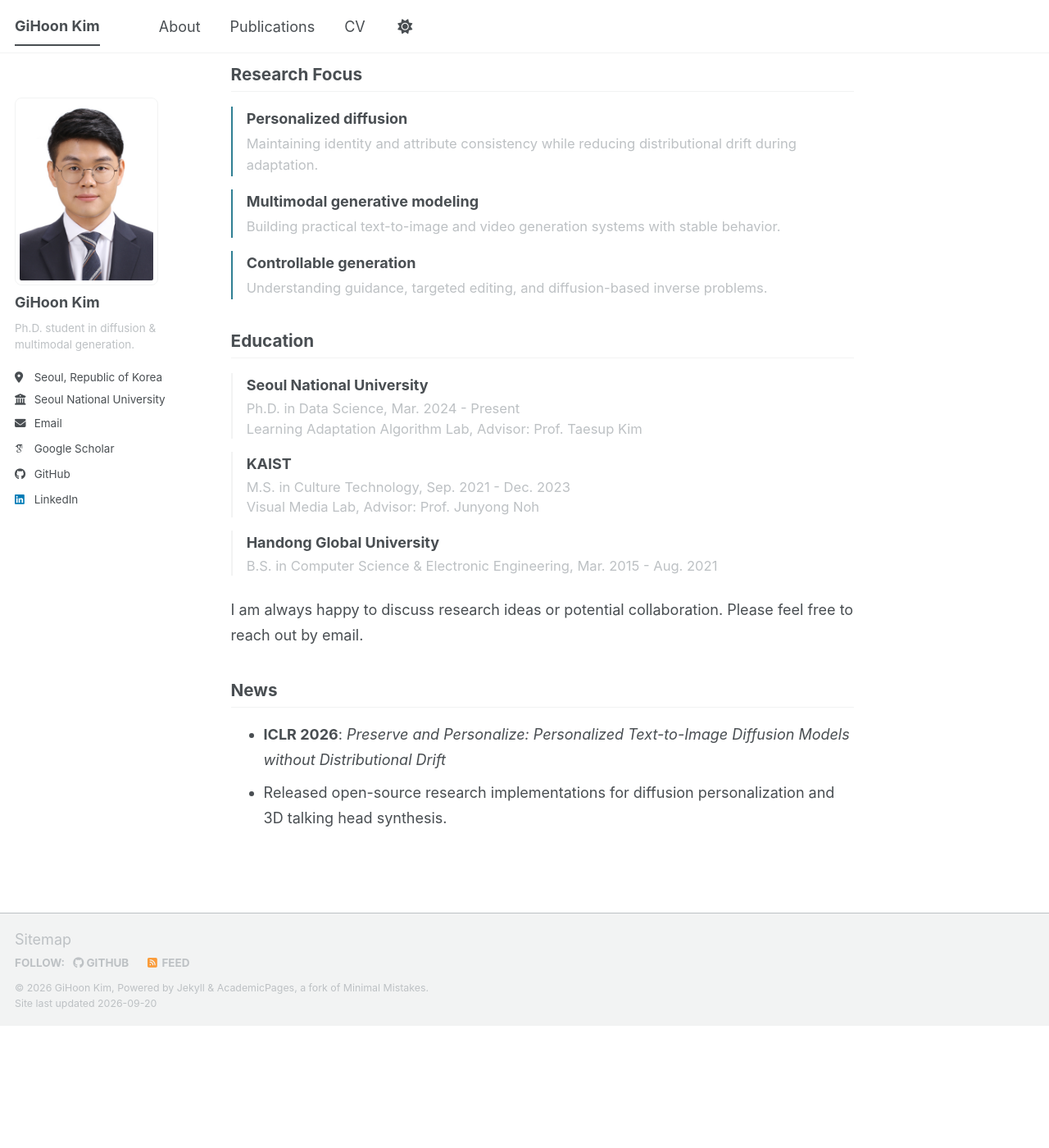
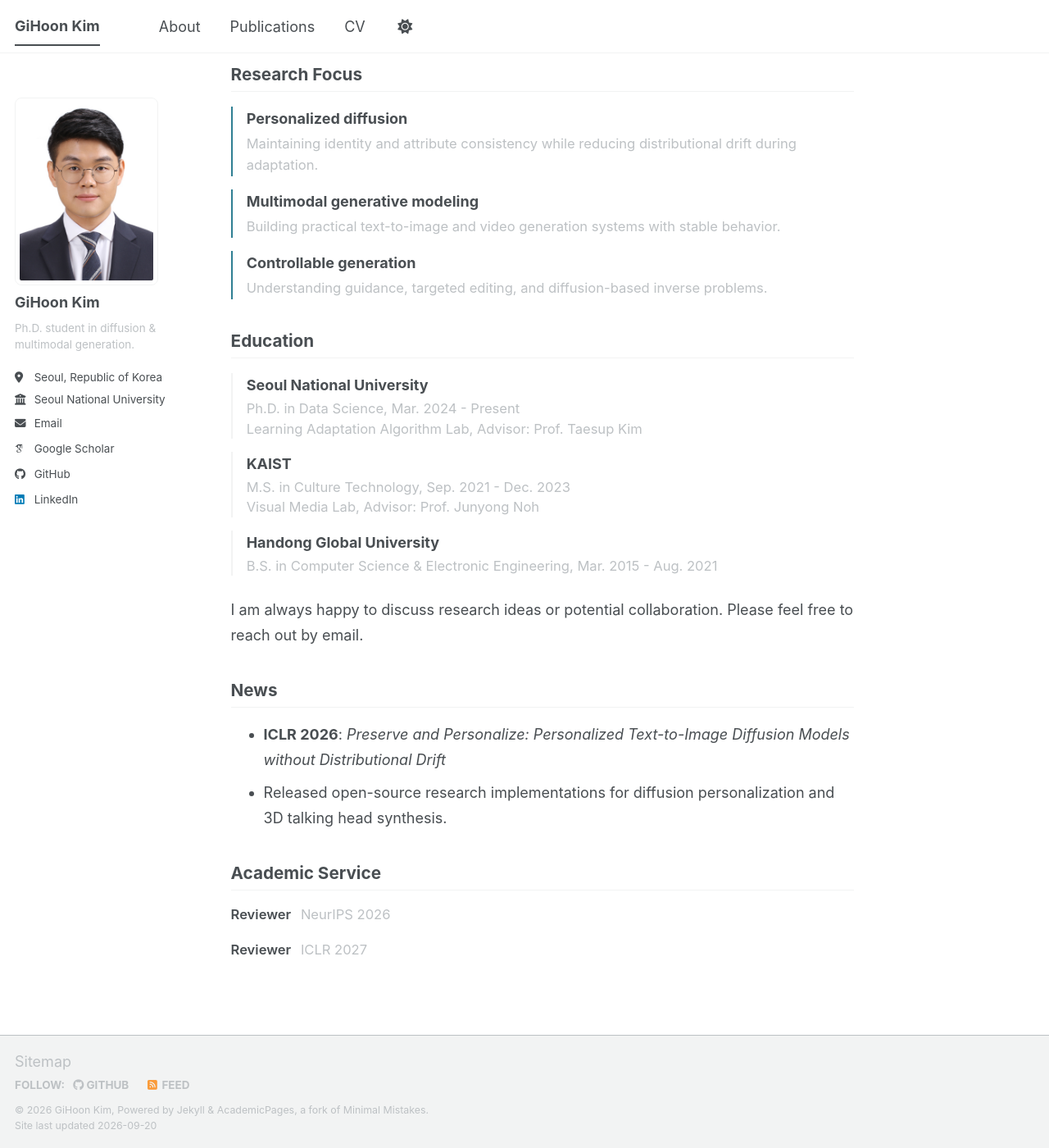
Before and after one commit to rlgnswk/gihoonkim, a Jekyll site: the page built from _pages/about.md, in a window 1280 px wide and 1400 px high, scrolled down 273 px. Shown: the whole window at 82% size. Built offline with Jekyll 4.4.1, drawn with Linux system fonts in a browser that asks for light colours; some web fonts are replaced; a script bundle is joined from its source files by our own code; library files that are not in the unit come from our copies; before the commit the page ends 1524 px from its top, so only the background shows below that.

Commit message:
Add academic service entries

```diff
--- a/_pages/about.md
+++ b/_pages/about.md
@@ -57,3 +57,16 @@ I am always happy to discuss research ideas or potential collaboration. Please f
 
 - **ICLR 2026**: *Preserve and Personalize: Personalized Text-to-Image Diffusion Models without Distributional Drift*
 - Released open-source research implementations for diffusion personalization and 3D talking head synthesis.
+
+## Academic Service
+
+<ul class="service-list">
+  <li>
+    <strong>Reviewer</strong>
+    <span>NeurIPS 2026</span>
+  </li>
+  <li>
+    <strong>Reviewer</strong>
+    <span>ICLR 2027</span>
+  </li>
+</ul>
--- a/_sass/_custom.scss
+++ b/_sass/_custom.scss
@@ -104,6 +104,28 @@ body {
   color: var(--global-text-color-light);
   font-size: 0.92em;
   line-height: 1.5;
+}
+
+.service-list {
+  display: grid;
+  gap: 0.4rem;
+  margin: 0.7rem 0 0;
+  padding-left: 0;
+  list-style: none;
+}
+
+.service-list li {
+  display: flex;
+  flex-wrap: wrap;
+  gap: 0.35rem 0.65rem;
+  align-items: baseline;
+  color: var(--global-text-color-light);
+  font-size: 0.92em;
+}
+
+.service-list strong {
+  color: var(--global-text-color);
+  font-weight: 600;
 }
 
 .author__avatar img {
```
